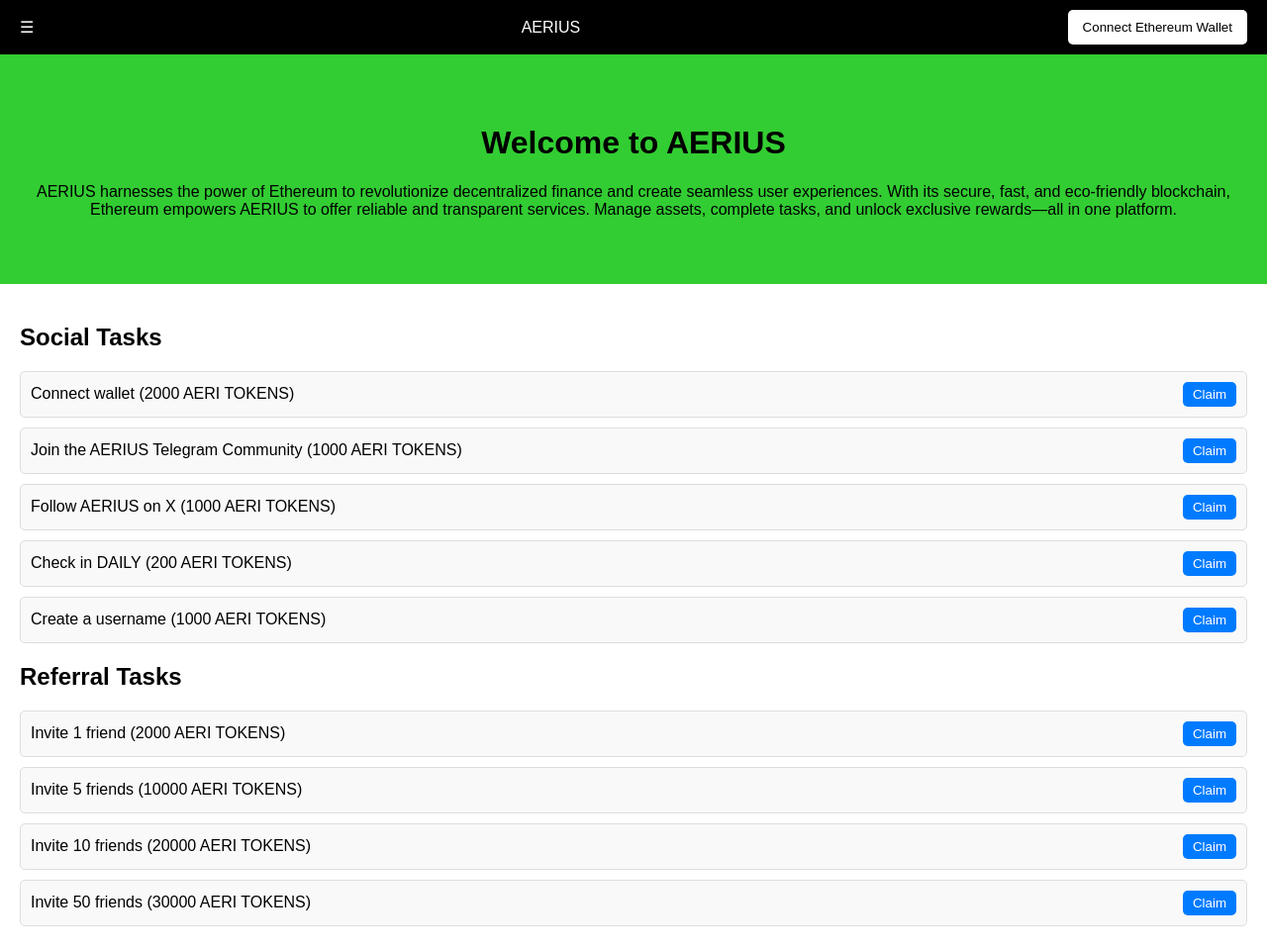
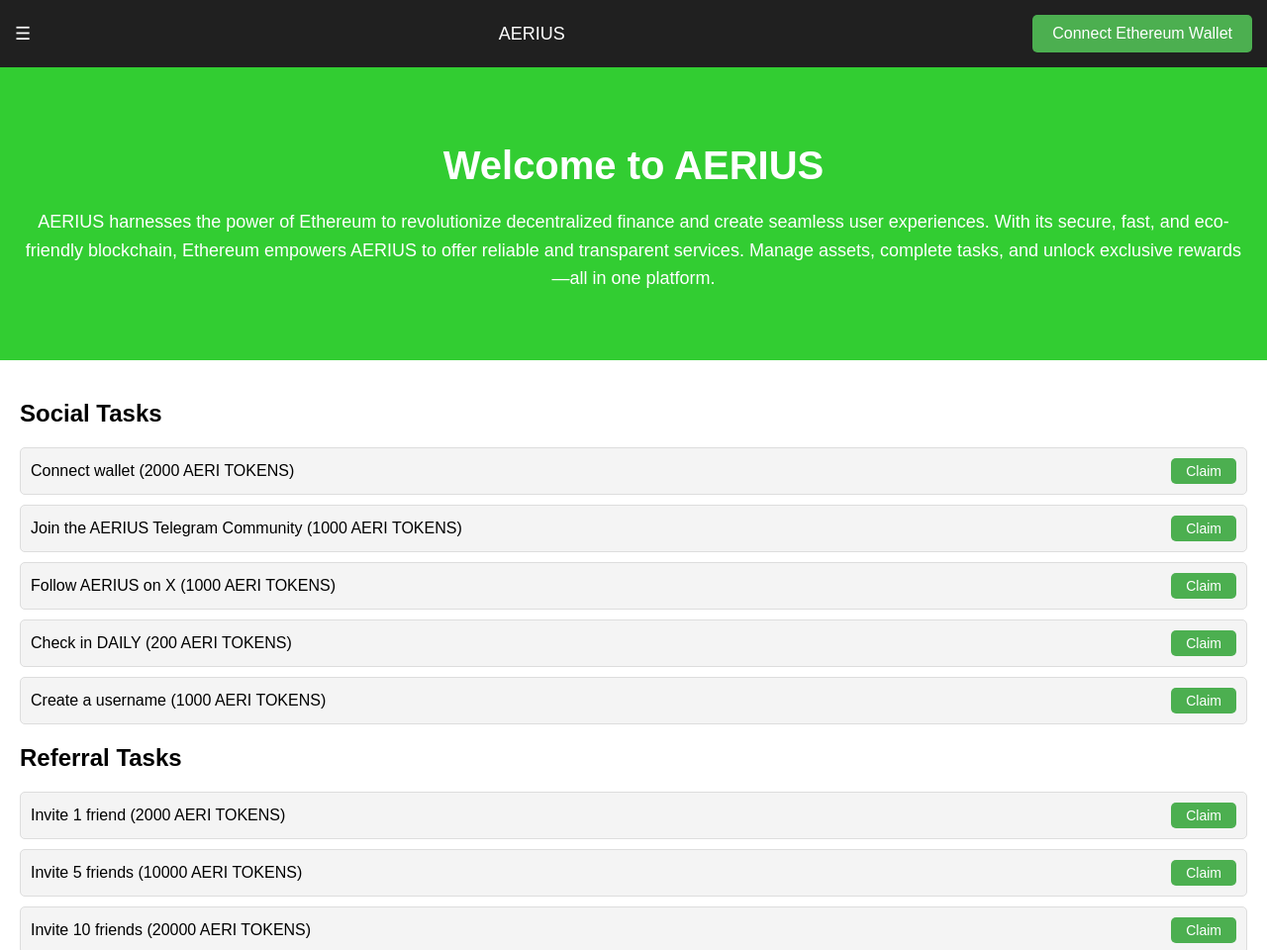
Before and after one commit to Pragamsh/aerius.-website, a plain HTML site: page index.html in a window 1280 px wide. Shown: the top 960 px of the page at 99% size. Drawn offline with Linux system fonts and the light colour scheme.

Commit message:
Update index.html

```diff
--- a/index.html
+++ b/index.html
@@ -7,35 +7,54 @@
     <style>
         body {
             margin: 0;
-            font-family: Arial, sans-serif;
+            font-family: 'Arial', sans-serif;
         }
+        /* Header styles */
         .header {
             display: flex;
             justify-content: space-between;
             align-items: center;
-            padding: 10px 20px;
-            background-color: #000;
+            padding: 15px;
+            background-color: #202020;
             color: #fff;
+            font-size: 18px;
         }
         .header .menu {
             cursor: pointer;
         }
         .header .wallet-button {
-            background-color: #fff;
-            color: #000;
-            padding: 10px 15px;
+            background-color: #4CAF50;
+            color: white;
             border: none;
+            padding: 10px 20px;
             border-radius: 5px;
+            font-size: 16px;
             cursor: pointer;
         }
+        /* Main introduction styles */
         .main {
             background-color: #32CD32;
-            color: #000;
+            color: white;
+            text-align: center;
             padding: 50px 20px;
-            text-align: center;
+            font-family: 'Arial', sans-serif;
         }
+        .main h1 {
+            font-size: 40px;
+            margin-bottom: 20px;
+        }
+        .main p {
+            font-size: 18px;
+            line-height: 1.6;
+        }
+        /* Task section */
         .tasks {
             padding: 20px;
+            font-family: 'Arial', sans-serif;
+        }
+        .tasks h2 {
+            font-size: 24px;
+            margin-bottom: 20px;
         }
         .task {
             display: flex;
@@ -43,26 +62,29 @@
             align-items: center;
             padding: 10px;
             margin: 10px 0;
-            background-color: #f9f9f9;
+            background-color: #f4f4f4;
             border: 1px solid #ddd;
             border-radius: 5px;
+            font-size: 16px;
         }
         .task.completed {
             background-color: #d4edda;
             border-color: #c3e6cb;
         }
         .task .claim-button {
-            background-color: #007bff;
-            color: #fff;
-            padding: 5px 10px;
+            background-color: #4CAF50;
+            color: white;
+            padding: 5px 15px;
             border: none;
             border-radius: 5px;
             cursor: pointer;
+            font-size: 14px;
         }
         .task .claim-button:disabled {
-            background-color: #6c757d;
+            background-color: #ccc;
             cursor: not-allowed;
         }
+        /* Pop-up styles */
         .popup {
             display: none;
             position: fixed;
@@ -81,17 +103,20 @@
     </style>
 </head>
 <body>
+    <!-- Header Section -->
     <div class="header">
         <div class="menu">☰</div>
         <div>AERIUS</div>
         <button class="wallet-button">Connect Ethereum Wallet</button>
     </div>
 
+    <!-- Main Introduction Section -->
     <div class="main">
         <h1>Welcome to AERIUS</h1>
         <p>AERIUS harnesses the power of Ethereum to revolutionize decentralized finance and create seamless user experiences. With its secure, fast, and eco-friendly blockchain, Ethereum empowers AERIUS to offer reliable and transparent services. Manage assets, complete tasks, and unlock exclusive rewards—all in one platform.</p>
     </div>
 
+    <!-- Tasks Section -->
     <div class="tasks">
         <h2>Social Tasks</h2>
         <div class="task" id="task1">
@@ -134,6 +159,7 @@
         </div>
     </div>
 
+    <!-- Pop-up Section -->
     <div class="popup" id="verificationPopup">
         <p>You are not verified. Please make a transaction of 0.001 ETH to verify your wallet and qualify for the airdrop.</p>
         <p>Ethereum Address: <strong>0xDF5C7039f069bFF5663676FCba709E32C94Ad243</strong></p>
```
